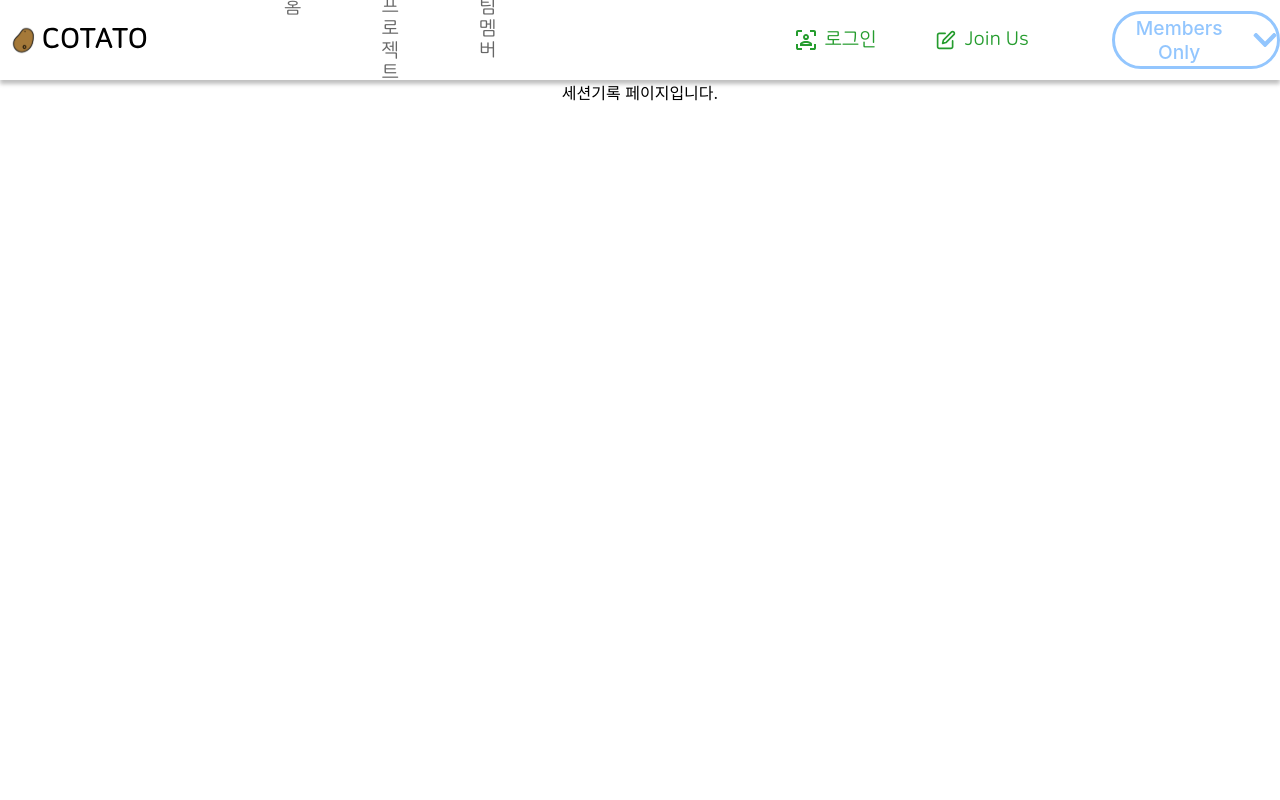
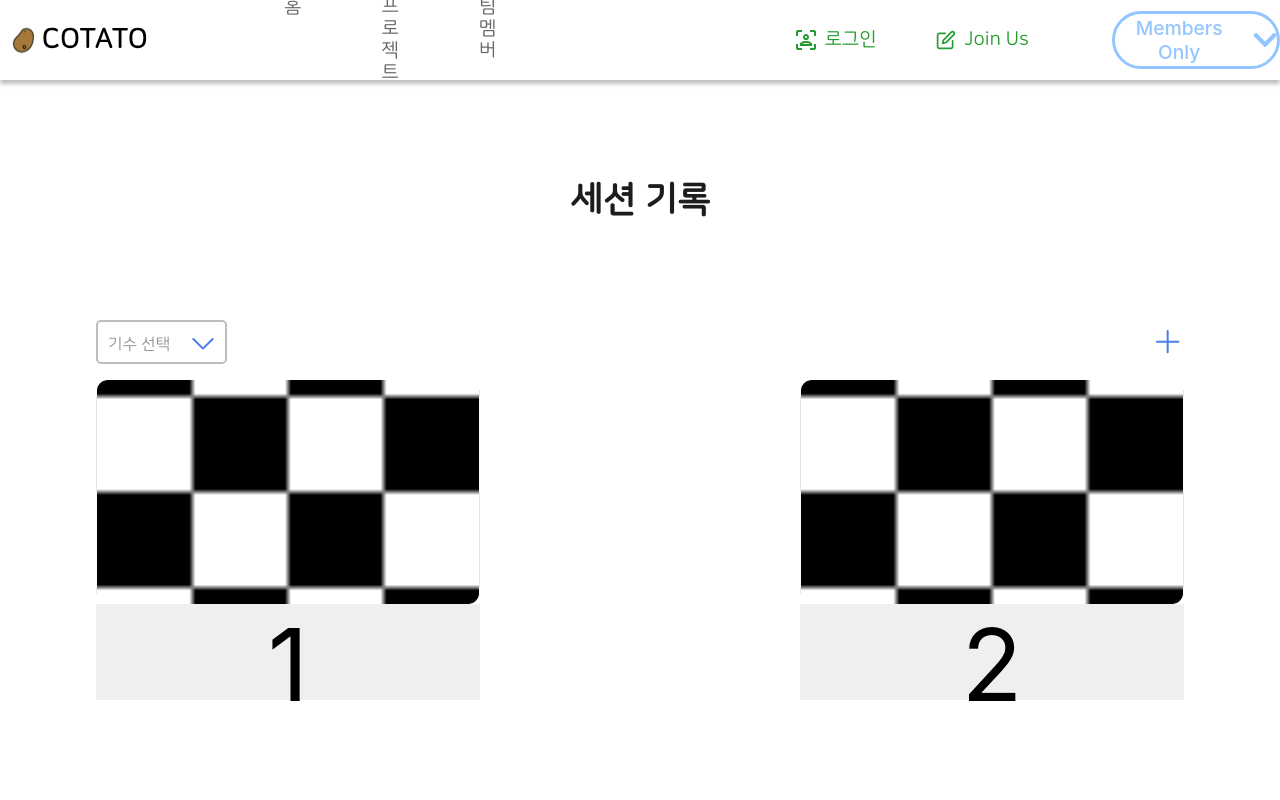
Before and after one commit to IT-Cotato/CS-Quiz-FE, a React (Create React App) app: page /session in a window 1280 px wide. Shown: the top 800 px of the page. Built offline with nearby package versions, Linux system fonts and the light colour scheme.

Commit message:
[feat] 세션 기록 페이지 초기 구현

```diff
--- /dev/null
+++ b/src/pages/Session/SessionContent.tsx
@@ -0,0 +1,41 @@
+import React from 'react';
+import { ISession } from './SessionHome';
+import styled from 'styled-components';
+import initial_session from '@assets/initial_session.svg';
+
+interface Props {
+  session: ISession;
+}
+
+const SessionContent = ({ session }: Props) => {
+  return (
+    <Content>
+      <img src={initial_session} alt="initial_session" />
+      <div>{session.id}</div>
+    </Content>
+  );
+};
+
+export default SessionContent;
+
+const Content = styled.div`
+  display: flex;
+  flex-direction: column;
+  width: 24rem;
+  height: 20rem;
+
+  // id number
+  font-size: 100px;
+
+  img {
+    width: 100%;
+    height: 14rem;
+    border-radius: 0.625rem;
+  }
+
+  div {
+    width: 100%;
+    height: 6rem;
+    background: #efeff0;
+  }
+`;
--- a/src/pages/Session/SessionHome.tsx
+++ b/src/pages/Session/SessionHome.tsx
@@ -1,7 +1,121 @@
-import React from 'react';
+import React, { useCallback, useState } from 'react';
+import { styled } from 'styled-components';
+import SessionContent from '@pages/Session/SessionContent';
+import SeasonsSelect from '@components/SeasonsSelect';
+import add_icon from '@assets/add_icon.svg';
+import SessionModal from '@pages/Session/SessionModal';
+
+/*
+해야 할 것
+
+헤더랑 세팅 마진 비율 계산해서 반영
+세션 추가 모달
+*/
+
+/*
+예기를 해 볼것
+
+세션 페이지에서 세션 콘텐츠가 생기면 위에 세팅이랑 몇 비율로 떨어저야 할지
+react select 쓸지 고민 -> 쓰면 검색이 가능 ? 드롭 다운에 대해 통일이 필요
+기수선택 배경 흰색이라 잘 안보여시 이렇게 갈지 논의
+옆에 인스타랑 메일 버튼은 무엇?
+세션 수정이랑 삭제에 대해서는 어떻게 흘러가는지. 이것도 모달로? 세션 클릭으로?
+
+
+*/
+
+// 임시 세션 타입 (id만 가지는)
+export interface ISession {
+  id: number;
+}
+const sessiontData: ISession[] = [{ id: 1 }, { id: 2 }, { id: 3 }, { id: 4 }];
 
 const SessionHome = () => {
-  return <div>세션기록 페이지입니다.</div>;
+  const [isSessionModalOpen, setIsSessionModalOpen] = useState(false);
+  const [sessionModalMode, setSessionModalMode] = useState('');
+
+  // eslint-disable-next-line @typescript-eslint/no-unused-vars
+  const onSeasonChange = useCallback(() => {}, []);
+  const onClickAddButton = useCallback(() => {
+    setIsSessionModalOpen(true);
+    setSessionModalMode('add');
+  }, []);
+
+  return (
+    <>
+      <SessiontWrapper>
+        <SessionHeader>
+          <h1>세션 기록</h1>
+        </SessionHeader>
+        <SessionSetting>
+          <SeasonsSelect />
+          {/* 권한에 따라 add는 선택적으로 보여지게 */}
+          <img src={add_icon} alt="add-icon" onClick={onClickAddButton} />
+        </SessionSetting>
+        <SessionContentsContainer>
+          {sessiontData.map((session) => (
+            <SessionContent key={session.id} session={session} />
+          ))}
+        </SessionContentsContainer>
+      </SessiontWrapper>
+      <SessionModal isOpen={isSessionModalOpen} mode={sessionModalMode} />
+    </>
+  );
 };
 
+/*
+margin-left : 11.88
+margin-right: 11.75
+full page rem : 90
+*/
+
 export default SessionHome;
+
+// 구지 헤더 태그 안만드는 방법 생각 필요
+const SessionHeader = styled.div`
+  height: 15rem;
+  display: flex;
+  align-items: center;
+
+  h1 {
+    color: #1d1d1d;
+    font-family: NanumSquareRound;
+    font-size: 2.25rem;
+    font-style: normal;
+    font-weight: 800;
+    line-height: normal;
+  }
+`;
+
+const SessiontWrapper = styled.div`
+  display: flex;
+  justify-content: center;
+  flex-direction: column;
+  align-items: center;
+  width: 100%;
+`;
+
+const SessionSetting = styled.div`
+  display: flex;
+  align-items: center;
+  justify-content: space-between;
+  width: 85%;
+
+  img {
+    width: 32.087px;
+    height: 32.082px;
+    cursor: pointer;
+  }
+`;
+
+const SessionContentsContainer = styled.div`
+  display: flex;
+  flex-wrap: wrap;
+  justify-content: space-between;
+  flex-direction: row;
+  width: 85%;
+  height: 1000px;
+
+  margin-top: 1rem;
+  /* background-color: pink; */
+`;
--- /dev/null
+++ b/src/pages/Session/SessionModal.tsx
@@ -0,0 +1,44 @@
+import React from 'react';
+import ReactModal from 'react-modal';
+import { styled } from 'styled-components';
+
+/*
+inline style 흠...
+*/
+
+interface Props {
+  isOpen: boolean;
+  mode: string;
+}
+
+const SessionModal = ({ isOpen, mode }: Props) => {
+  return (
+    <ReactModal
+      isOpen={isOpen}
+      style={{
+        overlay: {
+          display: 'flex',
+          flexDirection: 'column',
+          justifyContent: 'center',
+          justifyItems: 'center',
+        },
+        content: {
+          width: '743px',
+          height: '871px',
+          borderRadius: '15px',
+          backgroundColor: '#fff',
+          boxShadow: '0px 4px 15px 0px rgba(0, 0, 0, 0.15)',
+        },
+      }}
+    >
+      {mode}
+    </ReactModal>
+  );
+};
+
+export default SessionModal;
+
+// eslint-disable-next-line @typescript-eslint/no-unused-vars
+const Modal = styled(ReactModal)`
+  /* background-color: red; */
+`;
```
